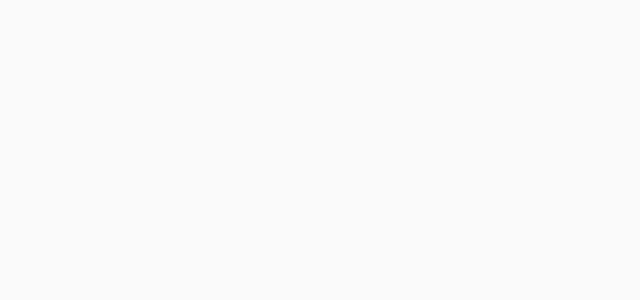
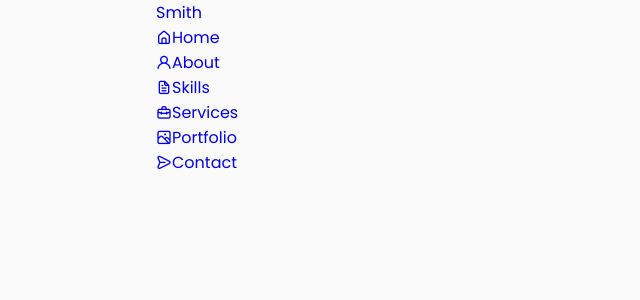
Before and after one commit to omarYousifKamal/portfolio, a React (Create React App) app: page / in a window 1280 px wide. Shown: the top 300 px of the page, without its empty margins (0-640 px from the left). Built offline with nearby package versions, Linux system fonts and the light colour scheme.

Commit message:
added list items such as home about etc..

```diff
--- a/src/App.js
+++ b/src/App.js
@@ -1,25 +1,11 @@
-import logo from "./logo.svg";
+import React from "react";
 import "./App.css";
-
-function App() {
+import Header from "./components/header/Header";
+const App = () => {
   return (
-    <div className="App">
-      <header className="App-header">
-        <img src={logo} className="App-logo" alt="logo" />
-        <p>
-          Edit <code>src/App.js</code> and save to reload.
-        </p>
-        <a
-          className="App-link"
-          href="https://reactjs.org"
-          target="_blank"
-          rel="noopener noreferrer"
-        >
-          Learn React
-        </a>
-      </header>
-    </div>
+    <>
+      <Header />
+    </>
   );
-}
-
+};
 export default App;
--- a/src/components/header/Header.jsx
+++ b/src/components/header/Header.jsx
@@ -1,9 +1,54 @@
 import React from 'react';
+import "./header.css"
 const Header = () =>
 {
-    return
-    (
-        <div></div>
+    return (
+        <header className='header'>
+            <nav className='nav container'>
+                <a href='index.html' className='nav__logo'>Smith</a>
+                <div className='nav__menu'>
+                    <ul className="nav__list grid"></ul>
+                    <li className="nav__item">
+                        <a href="#home" className="nav__link">
+                            <i className='uil uil-estate nav-icon'></i>
+                            Home
+                        </a>
+                    </li>
+                    <li className="nav__item">
+                        <a href="#about" className="nav__link">
+                            <i className='uil uil-user nav-icon'></i>
+                            About
+                        </a>
+                    </li>
+                    <li className="nav__item">
+                        <a href="#skills" className="nav__link">
+                            <i className='uil uil-file-alt nav-icon'></i>
+                            Skills
+                        </a>
+                    </li>
+                    <li className="nav__item">
+                        <a href="#services" className="nav__link">
+                            <i className='uil uil-briefcase-alt nav-icon'></i>
+                            Services
+
+                        </a>
+                    </li>
+                    <li className="nav__item">
+                        <a href="#portfolio" className="nav__link">
+                            <i className='uil uil-scenery nav-icon'></i>
+                            Portfolio
+                        </a>
+                    </li>
+                    <li className="nav__item">
+                        <a href="#contact" className="nav__link">
+                            <i className='uil uil-message nav-icon'></i>
+                            Contact
+                        </a>
+                    </li>
+                </div>
+            </nav>
+            </header>
+
     );
 }
 
--- a/src/components/header/header.css
+++ b/src/components/header/header.css
@@ -0,0 +1,3 @@
+li {
+  list-style: none;
+}
--- a/src/index.js
+++ b/src/index.js
@@ -5,7 +5,11 @@
 import reportWebVitals from "./reportWebVitals";
 
 const root = ReactDOM.createRoot(document.getElementById("root"));
-root.render(<React.StrictMode></React.StrictMode>);
+root.render(
+  <React.StrictMode>
+    <App />
+  </React.StrictMode>
+);
 
 // If you want to start measuring performance in your app, pass a function
 // to log results (for example: reportWebVitals(console.log))
```
